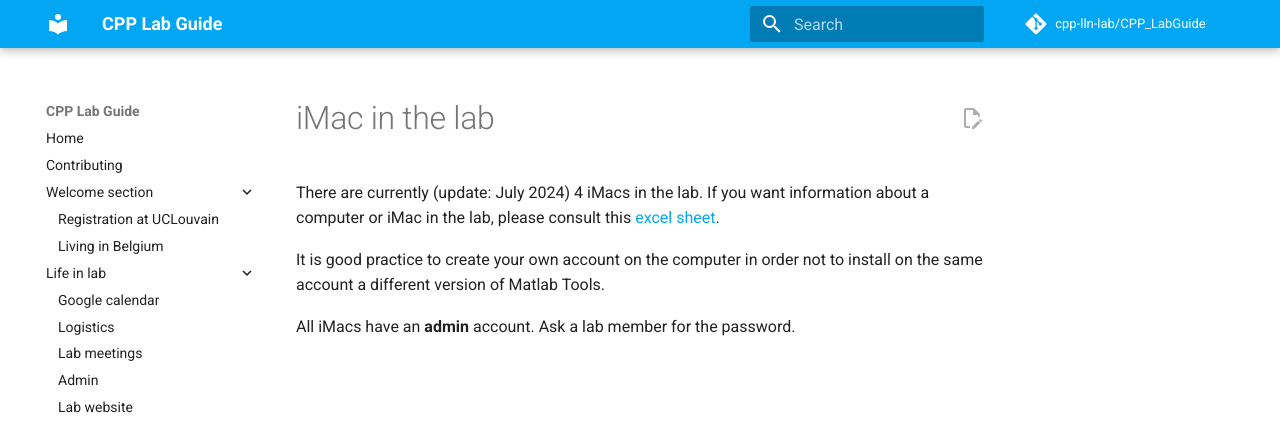
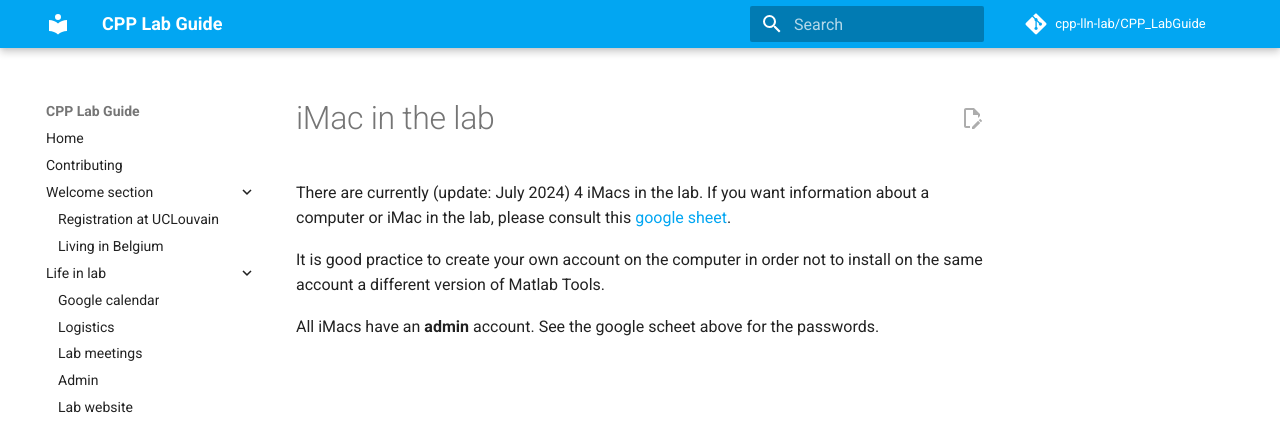
Before and after one commit to cpp-lln-lab/CPP_LabGuide, an MkDocs documentation site: the page built from doc/iMac_in_the_lab.md, in a window 1280 px wide. Shown: the top 425 px of the page. Built offline with MkDocs 1.6.1 and Material for MkDocs 9.7.7, drawn with Linux system fonts in a browser that asks for light colours; comment, search, counter and statistics services are not loaded.

Commit message:
mention the google sheet for passwords

```diff
--- a/doc/iMac_in_the_lab.md
+++ b/doc/iMac_in_the_lab.md
@@ -1,6 +1,6 @@
 There are currently (update: July 2024) 4 iMacs in the lab.
-If you want information about a computer or iMac in the lab, please consult this [excel sheet](https://docs.google.com/spreadsheets/d/1U5_rjj5mzXzh_8bLA_Rx3FmDdpYIUx2Y_z8SJPnKTHg/edit?usp=sharing).
+If you want information about a computer or iMac in the lab, please consult this [google sheet](https://docs.google.com/spreadsheets/d/1U5_rjj5mzXzh_8bLA_Rx3FmDdpYIUx2Y_z8SJPnKTHg/edit?usp=sharing).
 
 It is good practice to create your own account on the computer in order not to install on the same account a different version of Matlab Tools.
 
-All iMacs have an **admin** account. Ask a lab member for the password.
+All iMacs have an **admin** account. See the google scheet above for the passwords.
```
